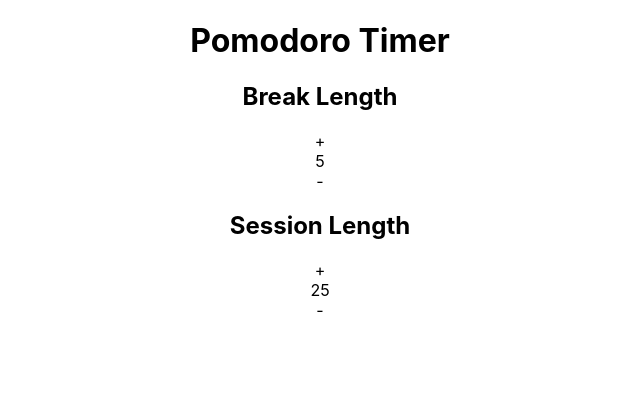
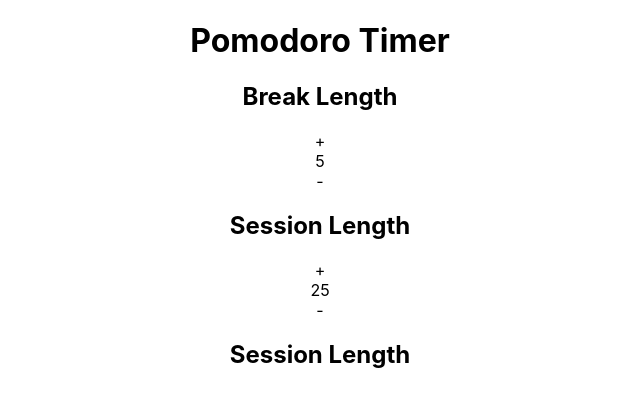
Before and after one commit to gijo57/freecodecamp, a React (Create React App) app in the folder front-end-libraries/pomodoro-clock/: page / in a window 1280 px wide. Shown: the top 406 px of the page, without its empty margins (320-960 px from the left). Built offline with nearby package versions, Linux system fonts and the light colour scheme.

Commit message:
add more components and refactor

```diff
--- a/front-end-libraries/pomodoro-clock/src/Components/Timer.js
+++ b/front-end-libraries/pomodoro-clock/src/Components/Timer.js
@@ -1,5 +1,9 @@
 function Timer() {
-  return <div className="Timer"></div>;
+  return (
+    <div className="Timer">
+      <h2 id="session-label">Session Length</h2>
+    </div>
+  );
 }
 
 export default Timer;
```
Also changed, not shown: front-end-libraries/pomodoro-clock/src/Components/Timer.css (added), front-end-libraries/pomodoro-clock/src/Components/Times.css (deleted).
